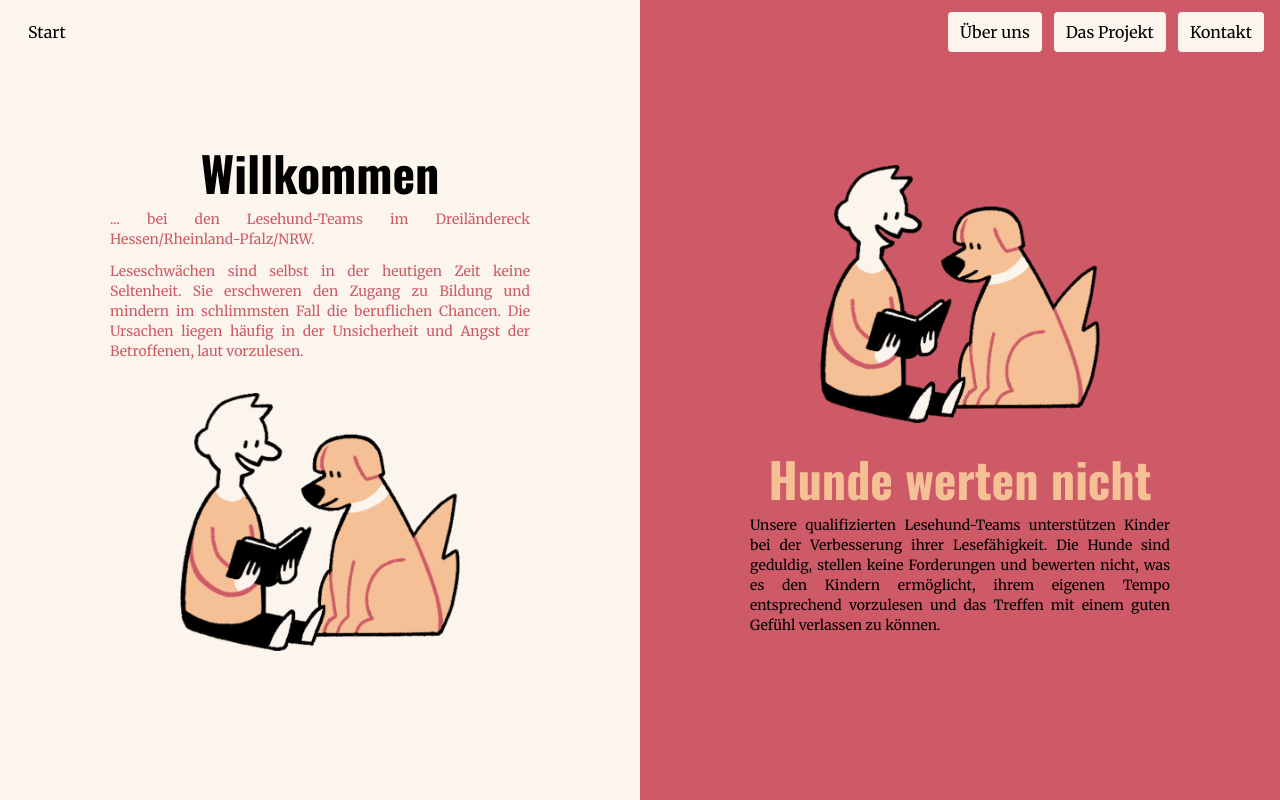
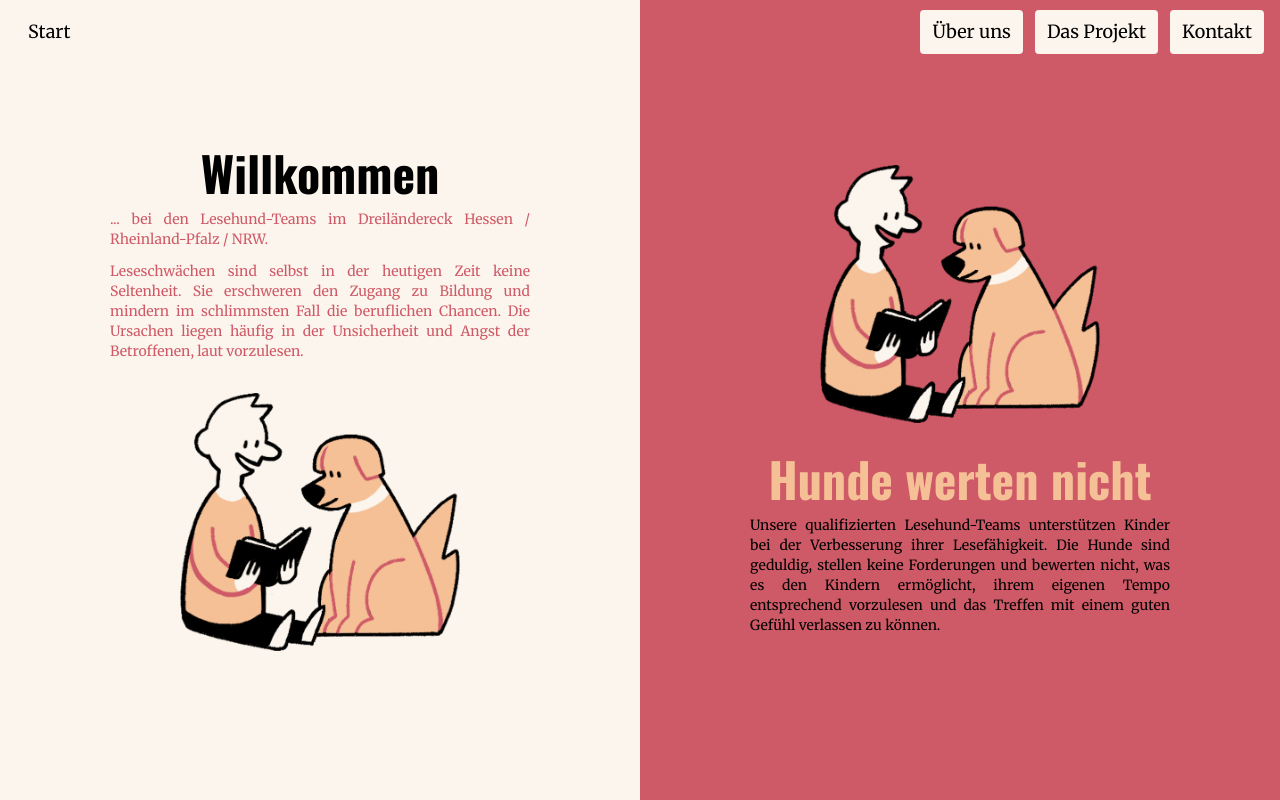
Before and after one commit to joscco/Lesehunde, an Angular app: page / in a window 1280 px wide. Built offline with nearby package versions, Linux system fonts and the light colour scheme.

Commit message:
Add a bit of make-up

```diff
--- a/src/app/app.component.html
+++ b/src/app/app.component.html
@@ -6,7 +6,7 @@
         <div class="flex flex-col gap-3 justify-center items-center">
           <h1 class="archivo text-5xl text-hundblack">Willkommen</h1>
           <p class="text-sm text-justify text-hundred">
-            ... bei den Lesehund-Teams im Dreiländereck Hessen/Rheinland-Pfalz/NRW.
+            ... bei den Lesehund-Teams im Dreiländereck Hessen / Rheinland-Pfalz / NRW.
           </p>
           <p class="text-sm text-justify text-hundred">
             Leseschwächen sind selbst in der heutigen Zeit keine Seltenheit.
@@ -37,7 +37,7 @@
         <div class="flex justify-center items-center w-[180px] sm:w-[220px] md:w-[260px] lg:w-[280px]">
           <img src="assets/dreiecke.png"/>
         </div>
-        <div class="flex flex-col gap-2 justify-center items-center">
+        <div class="flex flex-col gap-3 justify-center items-center">
           <h1 class="archivo text-5xl text-hundwhite">Über uns</h1>
           <p class="text-sm text-justify text-hundblack">
             Die waldreiche und hügelige Landschaft des Lahn-Dill-Kreises und des angrenzenden Westerwaldes und
@@ -54,7 +54,7 @@
         </div>
       </content-wrapper>
       <content-wrapper class="bg-hundwhite">
-        <div class="flex flex-col gap-2 justify-center items-center">
+        <div class="flex flex-col gap-3 justify-center items-center">
           <h1 class="archivo text-5xl text-hundblack">Wir...</h1>
           <ul class="text-sm text-left text-hundred">
             <li>… sind eine Gruppe von ehrenamtlich arbeitenden Enthusiasten, die sich auf die Fahne geschrieben haben,
@@ -72,7 +72,7 @@
         </div>
       </content-wrapper>
       <content-wrapper class="bg-hundred">
-        <div class="flex flex-col gap-2 justify-center items-center">
+        <div class="flex flex-col gap-3 justify-center items-center">
           <h1 class="archivo text-5xl text-hundorange">Lesehund</h1>
           <p class="text-sm text-justify">
             Das Projekt Lesehund gab es als erstes Projekt für Leseförderung mit Hund im deutschsprachigen Raum
@@ -87,7 +87,7 @@
         <div class="flex justify-center items-center w-[180px] sm:w-[220px] md:w-[260px] lg:w-[280px]">
           <img src="assets/dogAssistance.png">
         </div>
-        <div class="flex flex-col gap-2 justify-center items-center">
+        <div class="flex flex-col gap-3 justify-center items-center">
           <h1 class="archivo text-5xl text-hundwhite">R.E.A.D.</h1>
           <p class="text-sm text-justify">
             Als Teil von R.E.A.D. sind wir führend in Leseförderung mit Hunden. Alle unsere Teams sind Mitglied im
@@ -116,7 +116,7 @@
         </div>
       </content-wrapper>
       <content-wrapper class="bg-hundred">
-        <div class="flex flex-col gap-2 justify-center items-center">
+        <div class="flex flex-col gap-3 justify-center items-center">
           <h1 class="archivo text-5xl text-hundorange">Der Rahmen</h1>
           <p class="text-sm text-justify">
             Unser Angebot richtet sich neben der Vor- und Grundschule auch an außerschulische Einrichtungen
@@ -129,7 +129,7 @@
             unruhig
             sind oder Deutsch als Zweit-/Fremdsprache lernen.
           </p>
-          <h2 class="archivo text-xl text-hundwhite">Wichtig:</h2>
+          <h2 class="archivo text-xl text-hundwhite self-start">Wichtig:</h2>
           <p class="text-sm text-justify">
             Das Projekt Lesehund ist kein Leseunterricht, sondern eine Lernhilfe.
             Es ist nicht so wichtig, wie die Kids lesen, sondern wie sie sich fühlen, während sie lesen.
@@ -139,7 +139,7 @@
     </app-section-wrapper>
     <app-section-wrapper id="kontakt">
       <content-wrapper class="bg-hundorange">
-        <div class="flex flex-col gap-2 justify-center items-center">
+        <div class="flex flex-col gap-3 justify-center items-center">
           <h2 class="archivo text-5xl text-hundwhite">Kontakt</h2>
           <p class="text-sm text-justify">Sie interessieren sich für eine Mitgliedschaft, wollen
             unseren kostenlosen Service buchen oder wünschen weitere Informationen? Dann kontaktieren Sie uns gerne über
--- a/src/app/navbar/navbar.component.html
+++ b/src/app/navbar/navbar.component.html
@@ -1,10 +1,10 @@
 <nav class="hidden sm:flex w-full h-16 px-4 fixed flex-row">
   <div class="w-full h-full flex flex-row flex-wrap items-center justify-between mx-auto">
-    <a href="#start" class="py-2 px-3 rounded bg-hundwhite text-hundblack">Start</a>
+    <a href="#start" class="py-2 px-3 text-lg rounded bg-hundwhite text-hundblack">Start</a>
     <div class="gap-3 flex flex-row">
-      <a href="#wir" class="py-2 px-3 rounded bg-hundwhite text-hundblack">Über uns</a>
-      <a href="#projekt" class="py-2 px-3 rounded bg-hundwhite text-hundblack">Das Projekt</a>
-      <a href="#kontakt" class="py-2 px-3 rounded bg-hundwhite text-hundblack">Kontakt</a>
+      <a href="#wir" class="py-2 px-3 text-lg rounded bg-hundwhite text-hundblack">Über uns</a>
+      <a href="#projekt" class="py-2 px-3 text-lg rounded bg-hundwhite text-hundblack">Das Projekt</a>
+      <a href="#kontakt" class="py-2 px-3 text-lg rounded bg-hundwhite text-hundblack">Kontakt</a>
     </div>
   </div>
 </nav>
```
